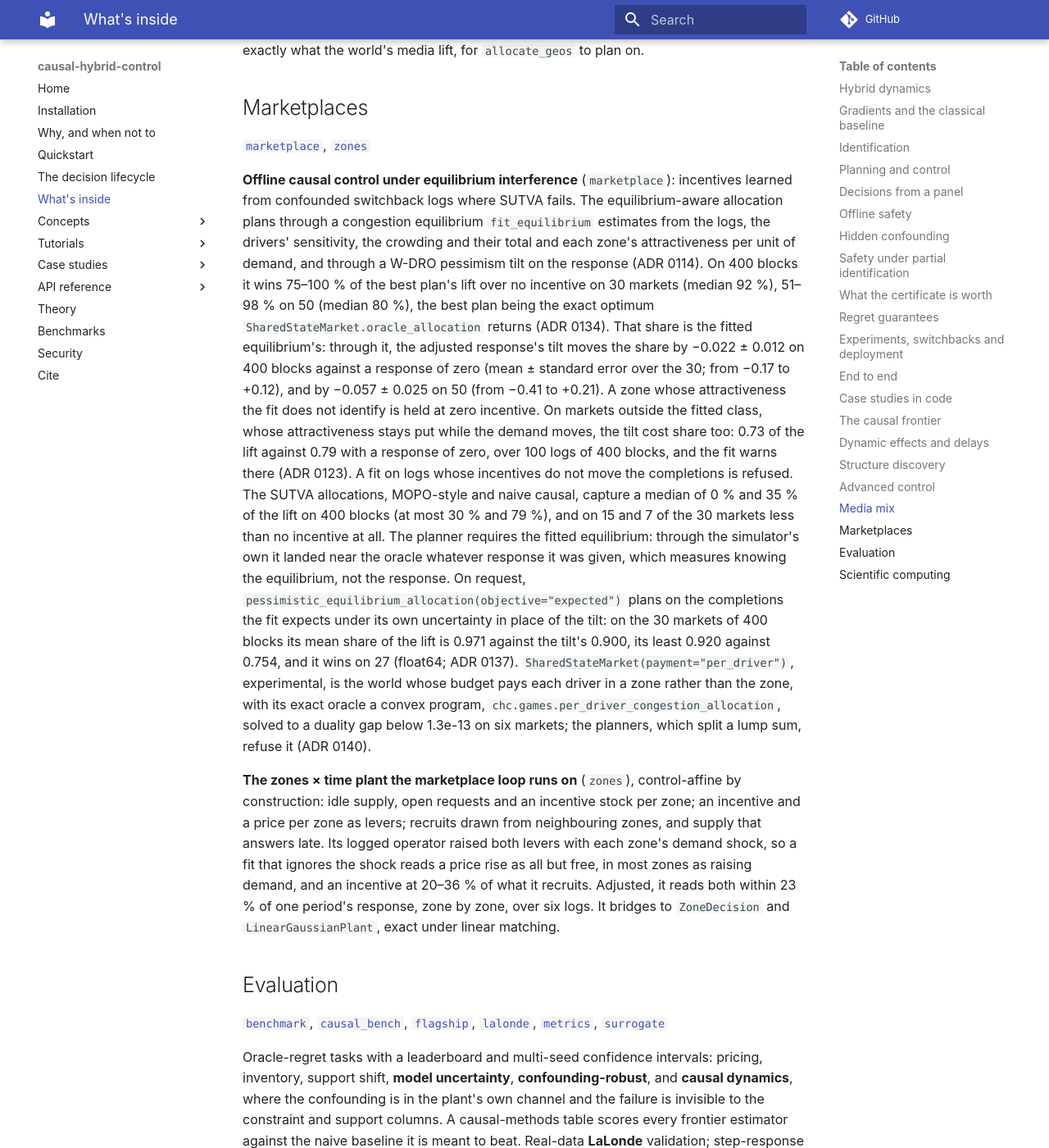
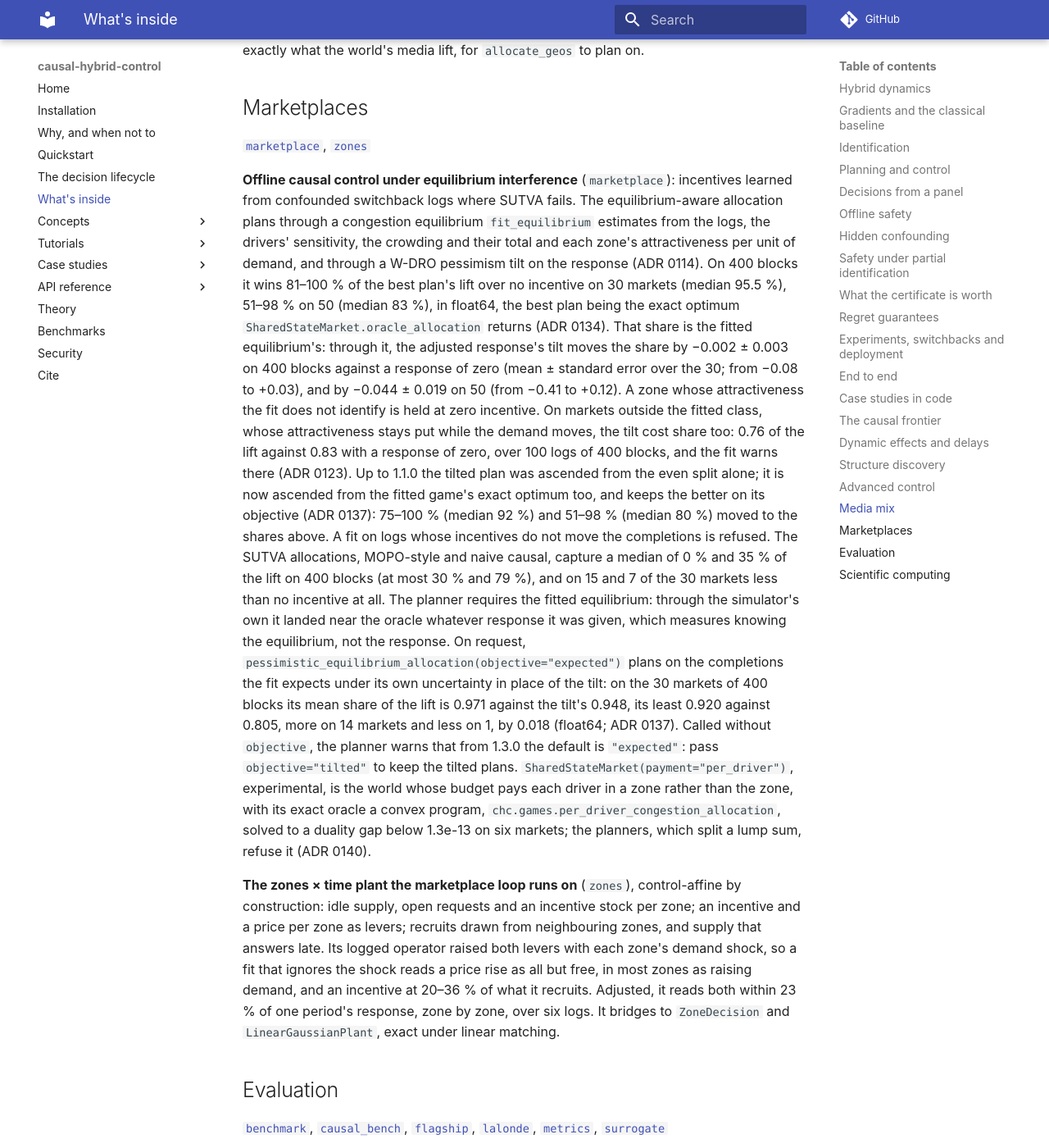
Before and after one commit to causaldyn/causal-hybrid-control, an MkDocs documentation site: the page built from docs/modules.md, in a window 1280 px wide and 1400 px high, scrolled down 11183 px. Shown: the whole window at 82% size. Built offline with MkDocs 1.6.1 and Material for MkDocs 9.7.7, drawn with Linux system fonts in a browser that asks for light colours; comment, search, counter and statistics services are not loaded.

Commit message:
feat: the tilted plan also starts from the fitted game's optimum, and its default is deprecated
The tilted objective was ascended from the even split alone and stopped on a min(demand, drivers)
kink short of what is reachable: 0.900 of the exact oracle's lift on markets 0-29 in float64, and
below the naive plan on float32 market 18. One helper now ascends either objective from both
starts, so the default's plans move (0.948). Called without objective, the planner warns that
the default becomes "expected" in 1.3.0, which wins more on 14 of the 30 markets.

```diff
--- a/docs/modules.md
+++ b/docs/modules.md
@@ -423,25 +423,30 @@ that lift exactly what the world's media lift, for `allocate_geos` to plan on.
 confounded switchback logs where SUTVA fails. The equilibrium-aware allocation plans through a
 congestion equilibrium `fit_equilibrium` estimates from the logs, the drivers' sensitivity, the
 crowding and their total and each zone's attractiveness per unit of demand, and through a W-DRO
-pessimism tilt on the response (ADR 0114). On 400 blocks it wins 75–100 % of the best plan's lift
-over no incentive on 30 markets (median 92 %), 51–98 % on 50 (median 80 %), the best plan being the
-exact optimum `SharedStateMarket.oracle_allocation` returns (ADR 0134). That share is the fitted
-equilibrium's: through it, the adjusted response's tilt moves the share by −0.022 ± 0.012 on 400
-blocks against a response of zero (mean ± standard error over the 30; from −0.17 to +0.12), and by
-−0.057 ± 0.025 on 50 (from −0.41 to +0.21). A zone whose attractiveness the fit does not identify
-is held at zero incentive. On markets outside the fitted class, whose
-attractiveness stays put while the demand moves, the tilt cost share too: 0.73 of the lift against
-0.79 with a response of zero, over 100 logs of 400 blocks, and the fit warns there (ADR 0123). A
-fit on logs whose incentives do not move the completions is refused. The SUTVA allocations,
+pessimism tilt on the response (ADR 0114). On 400 blocks it wins 81–100 % of the best plan's lift
+over no incentive on 30 markets (median 95.5 %), 51–98 % on 50 (median 83 %), in float64, the best
+plan being the exact optimum `SharedStateMarket.oracle_allocation` returns (ADR 0134). That share
+is the fitted equilibrium's: through it, the adjusted response's tilt moves the share by
+−0.002 ± 0.003 on 400 blocks against a response of zero (mean ± standard error over the 30; from
+−0.08 to +0.03), and by −0.044 ± 0.019 on 50 (from −0.41 to +0.12). A zone whose attractiveness the
+fit does not identify is held at zero incentive. On markets outside the fitted class, whose
+attractiveness stays put while the demand moves, the tilt cost share too: 0.76 of the lift against
+0.83 with a response of zero, over 100 logs of 400 blocks, and the fit warns there (ADR 0123). Up
+to 1.1.0 the tilted plan was ascended from the even split alone; it is now ascended from the fitted
+game's exact optimum too, and keeps the better on its objective (ADR 0137): 75–100 % (median 92 %)
+and 51–98 % (median 80 %) moved to the shares above. A fit on logs whose incentives do not move
+the completions is refused. The SUTVA allocations,
 MOPO-style and naive causal, capture a median of 0 % and 35 % of the lift on 400 blocks (at most
 30 % and 79 %), and on 15 and 7 of the 30 markets less than no incentive at all.
 The planner requires the fitted equilibrium: through the simulator's own it landed near the oracle
 whatever response it was given, which measures knowing the equilibrium, not the response.
 On request, `pessimistic_equilibrium_allocation(objective="expected")` plans on the completions the
 fit expects under its own uncertainty in place of the tilt: on the 30 markets of 400 blocks its mean
-share of the lift is 0.971 against the tilt's 0.900, its least 0.920 against 0.754, and it wins on
-27 (float64; ADR 0137). `SharedStateMarket(payment="per_driver")`, experimental, is the world whose
-budget pays each driver in a zone rather than the zone, with its exact oracle a convex program,
+share of the lift is 0.971 against the tilt's 0.948, its least 0.920 against 0.805, more on 14
+markets and less on 1, by 0.018 (float64; ADR 0137). Called without `objective`, the planner warns
+that from 1.3.0 the default is `"expected"`: pass `objective="tilted"` to keep the tilted plans.
+`SharedStateMarket(payment="per_driver")`, experimental, is the world whose budget pays each
+driver in a zone rather than the zone, with its exact oracle a convex program,
 `chc.games.per_driver_congestion_allocation`, solved to a duality gap below 1.3e-13 on six markets;
 the planners, which split a lump sum, refuse it (ADR 0140).
 
```
Also changed, not shown: docs/adr/0137-the-marketplace-plans-on-expected-completions-on-request-and-says-what-its-logs-identify.md (+28 -0 lines), 2 other files.
